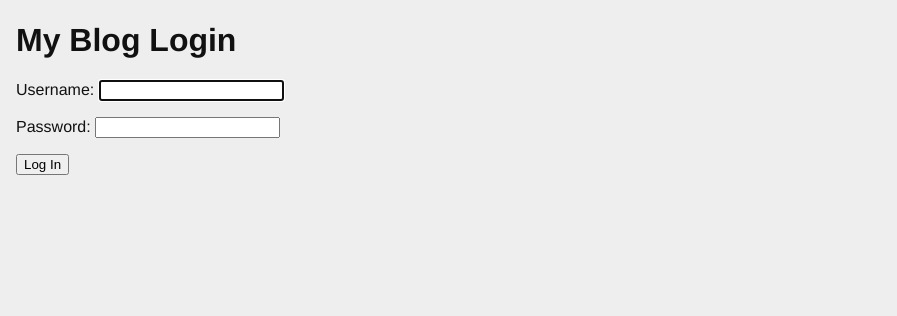
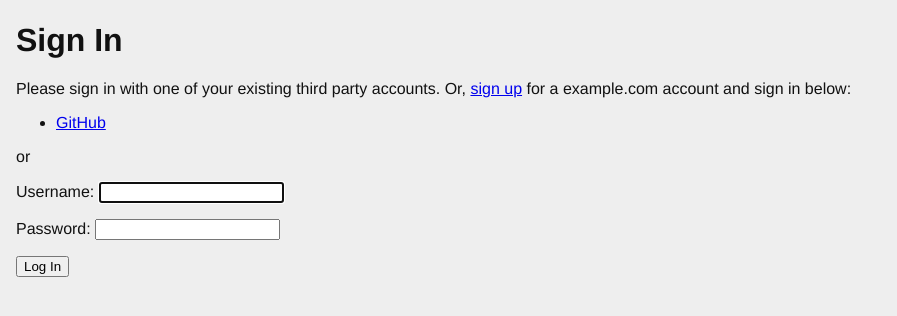
Before and after one commit to IBRAR21/django-blog, a Django app: page /login/ in a window 1280 px wide. Shown: the part 20-336 px from the top of the page, without its empty margins (0-897 px from the left). Run offline with Django 3.2, Linux system fonts and the light colour scheme.

Commit message:
updating templates

```diff
--- a/mysite/templates/base.html
+++ b/mysite/templates/base.html
@@ -20,7 +20,7 @@
         <div id="container">
             <div id="content">
                 {% block content %}
-                [ content will go here
+                [ content will go here ]
                 {% endblock %}
             </div>
         </div>
--- a/mysite/templates/login.html
+++ b/mysite/templates/login.html
@@ -1,9 +1,22 @@
 {% extends "base.html" %}
 
 {% block content %}
-<h1>My Blog Login</h1>
-<form action="" method="POST">{% csrf_token %}
-  {{ form.as_p }}
-  <p><input type="submit" value="Log In"></p>
-</form>
+<h1>Sign In </h1>
+<p>
+    Please sign in with one of your existing third party accounts. Or, <a href="/accounts/signup/">sign up</a>
+    for a example.com account and sign in below:
+</p>
+<div class="socialaccount_ballot">
+  <ul class="socialaccount_providers">
+    <li>
+      <a title="GitHub" class="socialaccount_provider github" href="/accounts/github/login/?process=login">GitHub</a>
+    </li>
+  </ul>
+  <div class="login-or">or</div>
+</div>
+  <form action="" method="POST">{% csrf_token %}
+    {{ form.as_p }}
+    <p><input type="submit" value="Log In"></p>
+  </form>
+</div>
 {% endblock %}
```
